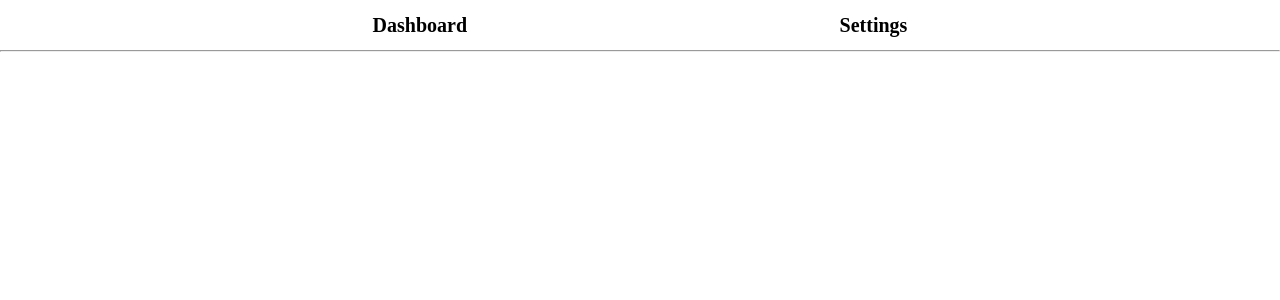
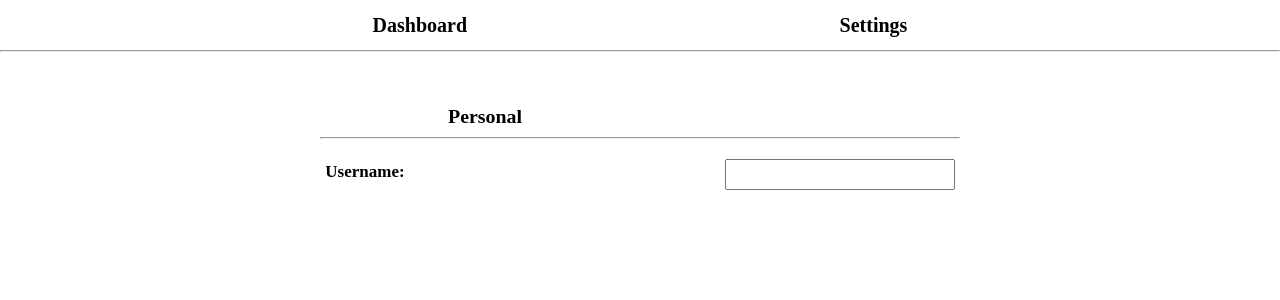
Before and after one commit to biddenboi/Checkpoint, a React (Vite) app: page / in a window 1280 px wide. Both pictures are taken after a click on the link "Settings". Shown: the top 300 px of the page. Built offline with nearby package versions, Linux system fonts and the light colour scheme.

Commit message:
settings menu visually completed with username setting added

```diff
--- a/src/App.jsx
+++ b/src/App.jsx
@@ -1,4 +1,5 @@
 import Dashboard from "./Pages/Dashboard";
+import Settings from "./Pages/Settings";
 import './App.css';
 import { useState } from 'react';
 
@@ -13,7 +14,7 @@ function App() {
     {
       currentPage == "dashboard" ?
       <Dashboard></Dashboard>
-      : <></>
+      : <Settings></Settings>
     }
   </>
 }
--- /dev/null
+++ b/src/Pages/Settings.css
@@ -0,0 +1,23 @@
+div.settings {
+    margin-top:50px;
+    font-size:17px;
+    font-weight:600;
+}
+
+div.settingsGroup {
+    justify-self: center;
+    width:50%;
+}
+
+div.settingsGroup h3 {
+    margin-bottom:5px;
+    margin-left:20%;
+}
+
+
+div.settings label {
+    display:flex;
+    justify-content: center;
+    gap:50%;
+    margin:20px 0px;
+}
--- /dev/null
+++ b/src/Pages/Settings.jsx
@@ -0,0 +1,24 @@
+import './Settings.css'
+
+function Settings() {
+    return <div className="settings">
+        {SettingsGroup(
+            <>
+                <label className="usernameSetting">
+                    Username:
+                    <input type="text" />
+                </label>
+            </>
+        )}
+    </div>
+}
+
+function SettingsGroup(inputs) {
+    return <div className="settingsGroup">
+        <h3>Personal</h3>
+        <hr />
+        {inputs}
+    </div>
+}
+
+export default Settings;
```
Also changed, not shown: src/App.css (line endings or trailing spaces).
